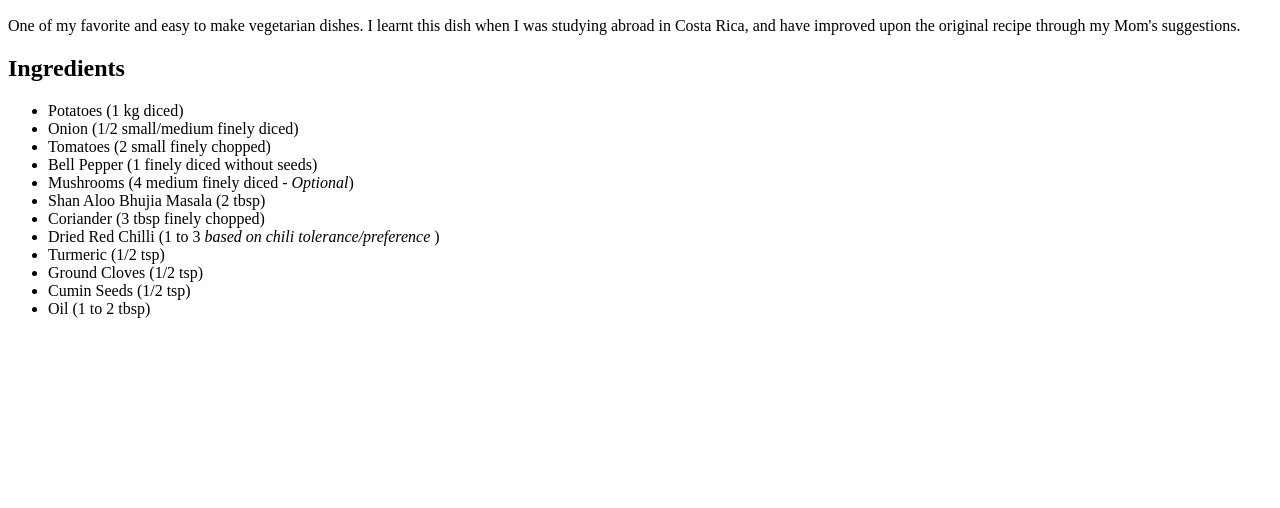
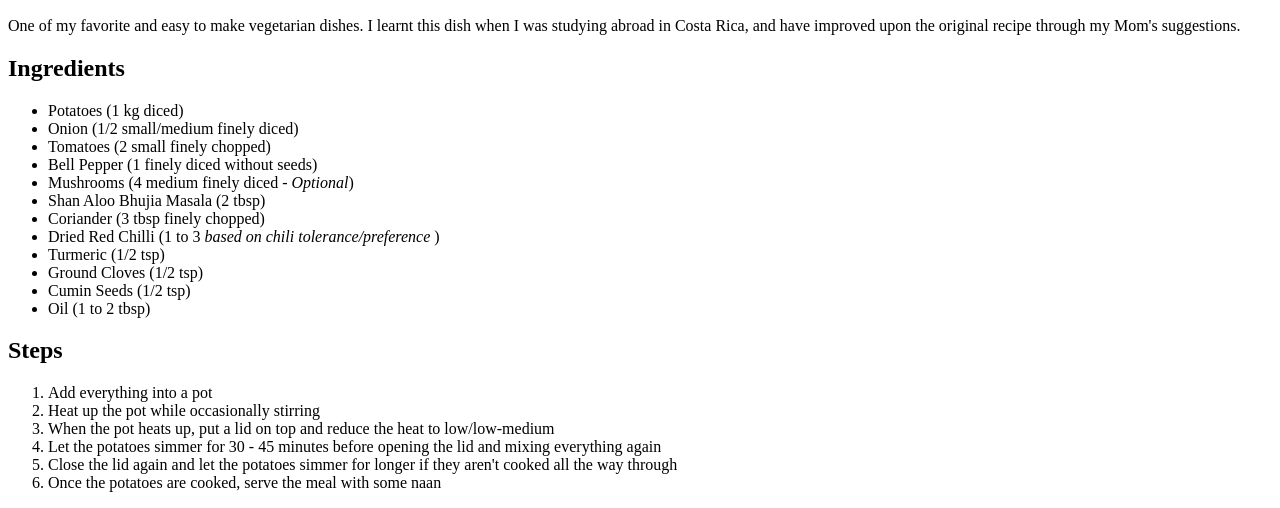
Before and after one commit to shahzeb-jadoon/odin-recipes, a plain HTML site: page recipes/aloo-bhujia.html in a window 1280 px wide. Shown: the part 434-942 px from the top of the page. Before the commit the page ends 800 px from the top, so only its background shows below. Drawn offline with Linux system fonts and the light colour scheme.

Commit message:
Add recipe cooking steps to aloo-bhujia.html

```diff
--- a/recipes/aloo-bhujia.html
+++ b/recipes/aloo-bhujia.html
@@ -50,5 +50,27 @@
 
     </ul>
 
+    <h2>Steps</h2>
+
+    <ol>
+
+        <li>Add everything into a pot</li>
+        <li>Heat up the pot while occasionally stirring</li>
+        <li>
+            When the pot heats up, put a lid on top and reduce the heat
+            to low/low-medium
+        </li>
+        <li>
+            Let the potatoes simmer for 30 - 45 minutes before opening
+            the lid and mixing everything again
+        </li>
+        <li>
+            Close the lid again and let the potatoes simmer for longer
+            if they aren't cooked all the way through
+        </li>
+        <li>Once the potatoes are cooked, serve the meal with some naan</li>
+
+    </ol>
+
 </body>
 </html>
```
